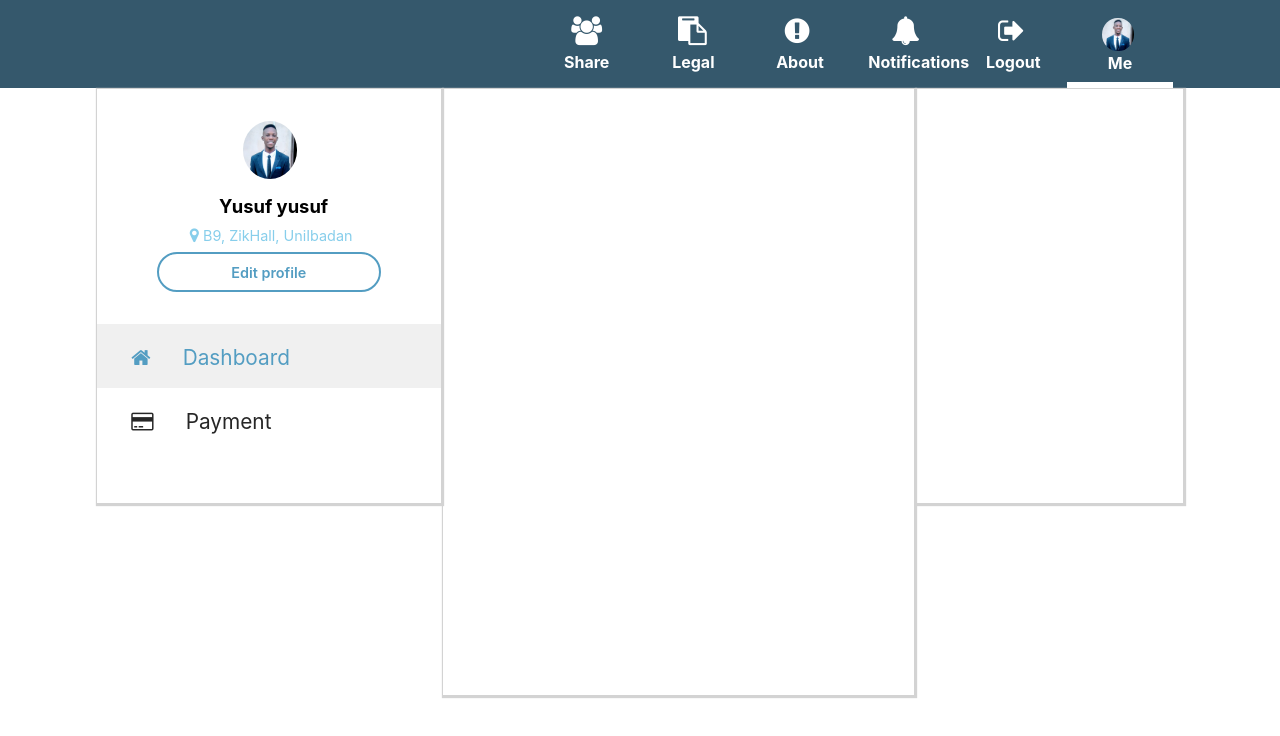
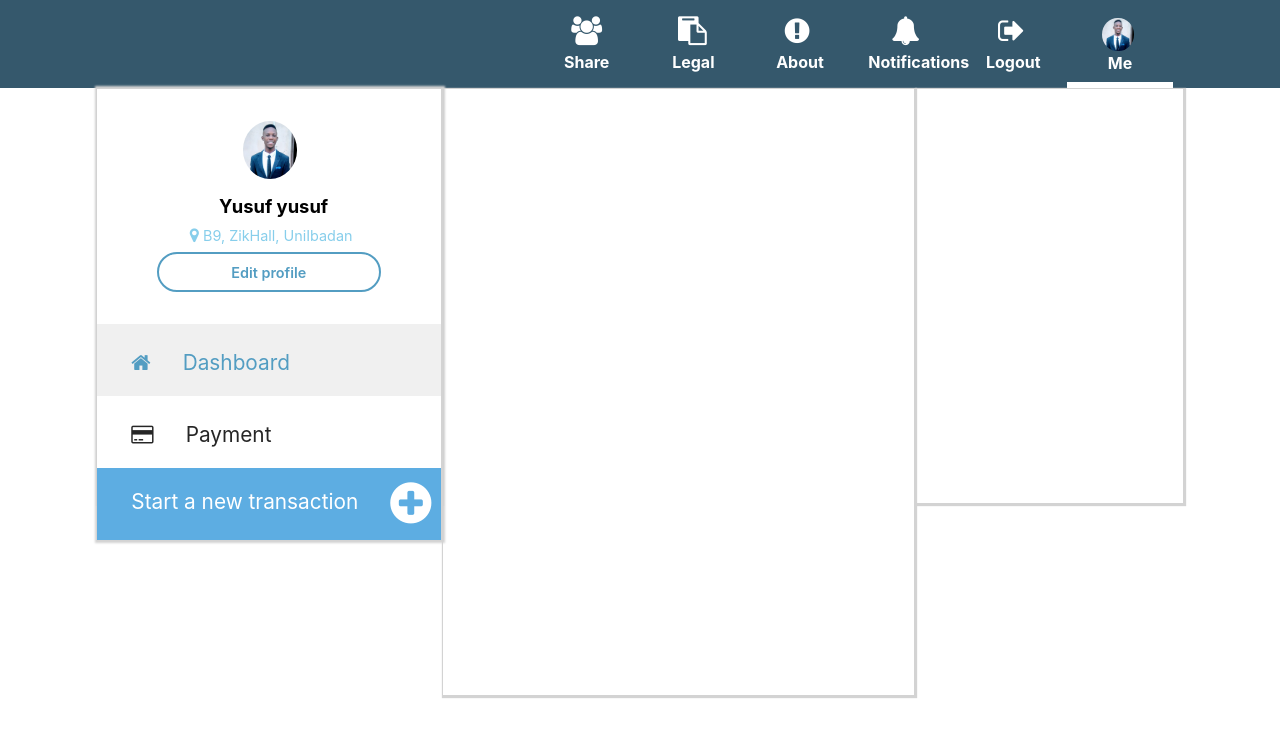
Before and after one commit to omoniyi22/Technicon, a React (Create React App) app: page / in a window 1280 px wide. Shown: the top 736 px of the page. Built offline with nearby package versions, Linux system fonts and the light colour scheme; a web font is replaced by a local one.

Commit message:
user-profile section

```diff
--- a/src/components/page-content/user-profile/user-profile.js
+++ b/src/components/page-content/user-profile/user-profile.js
@@ -27,6 +27,9 @@ const UserProfile = () => {
       <ProfileNavWrapper>
         <ProfileNav iconName="fa fa-credit-card" text="Payment" />
       </ProfileNavWrapper>
+      <NewTransactionWrapper>
+        <NewTransaction />
+      </NewTransactionWrapper>
     </UserProfileWrapper>
   );
 };
@@ -43,13 +46,49 @@ const ProfileNav = ({ iconName, text }) => {
   );
 };
 
+const NewTransaction = () => {
+  return (
+    <>
+      <span>Start a new transaction</span>
+      <i class="fa fa-plus-circle"></i>
+    </>
+  );
+};
+const NewTransactionWrapper = styled.div`
+  cursor: pointer;
+  height: 4.5rem;
+  //   background-color: #539dc2;
+  background-color: #5dade2;
+  color: white;
+  font-size: 1.3rem;
+  //   border: 1px solid green;
+  width: 100%;
+  padding-left: 10%;
+  &:hover {
+    filter: brightness(90%);
+  }
+  transition: 0.3s ease-out;
+  span {
+    margin: 0rem 2rem 0rem 0rem;
+    font-size: 1.3rem;
+    // border: 1px solid green;
+    padding-top: -1rem;
+    position: relative;
+    top: -0.7rem;
+  }
+  i {
+    font-size: 3rem;
+    padding-top: 0.7rem;
+  }
+`;
+
 const ProfileNavWrapper = styled.div`
-  height: 4rem;
+  height: 4.5rem;
   margin-top: ${prop => (prop.marginTop ? "2rem" : "0rem")};
   width: 100%;
   //   border: 1px solid lightgrey;
   padding-left: 10%;
-  padding-top: 1.3rem;
+  padding-top: 1.6rem;
   font-size: 1.3rem;
   //   box-shadow: 1px 1px 1px 1px lightgrey;
   i {
@@ -86,7 +125,9 @@ const LocationWrapper = styled.div`
 `;
 
 const UserProfileWrapper = styled.div`
-  //   border: 1px solid gold;
+  //   border: 1px solid lightgrey;
+  box-shadow: 1px 0px 2px 3px lightgrey;
+  //   height: 40rem;
   .current {
     background: rgb(240, 240, 240);
     color: #539dc2;
```
